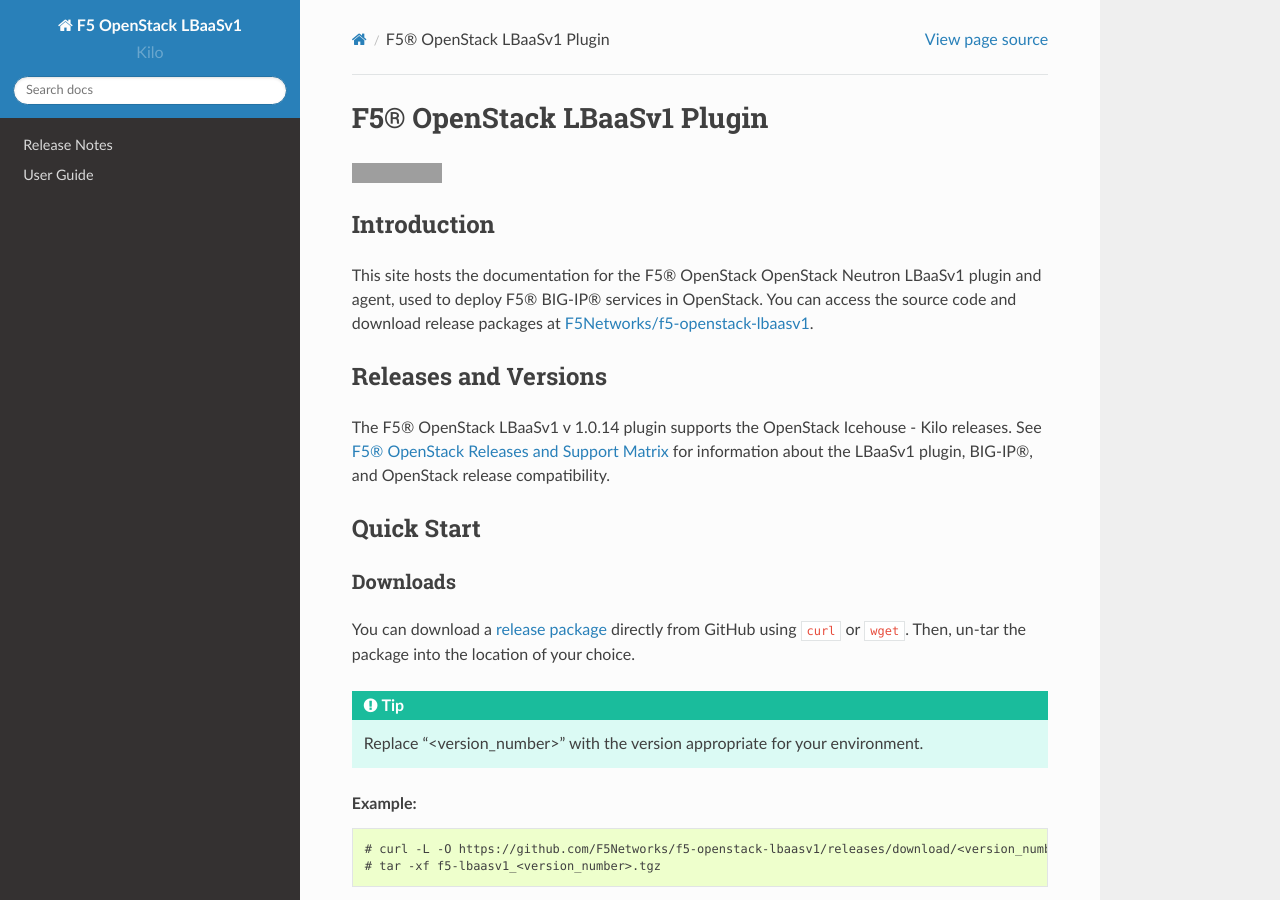
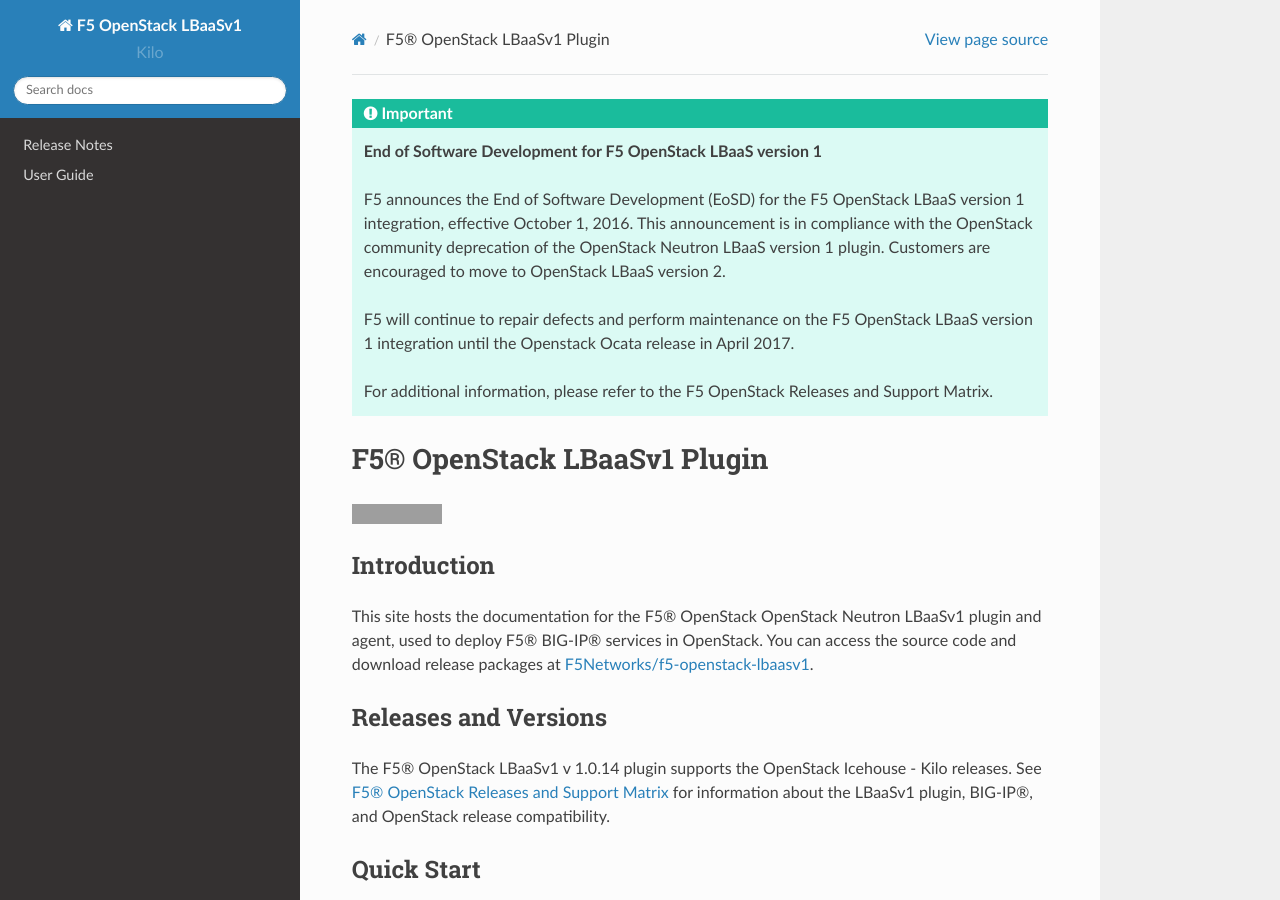
Before and after one commit to F5Networks/f5-openstack-lbaasv1, a Sphinx documentation site: the page built from docs/index.rst, in a window 1280 px wide and 900 px high. Built offline with Sphinx 7.4.7 and the Read the Docs theme 2.0.0, drawn with Linux system fonts in a browser that asks for light colours; some of the changed text lies outside the part shown; grey boxes are pictures that could not be loaded.

Commit message:
Fixes #129 - EOSD announcement
fixes #129

official verbiage

```diff
--- a/README.rst
+++ b/README.rst
@@ -2,6 +2,15 @@
 ====================
 
 |Build status| |docs build status| |slack badge|
+
+
+    **End of Software Development for F5 OpenStack LBaaS version 1**
+
+    F5 announces the End of Software Development (EoSD) for the F5 OpenStack LBaaS version 1 integration, effective October 1, 2016. This announcement is in compliance with the OpenStack community deprecation of the OpenStack Neutron LBaaS version 1 plugin. Customers are encouraged to move to OpenStack LBaaS version 2.
+
+    F5 will continue to repair defects and perform maintenance on the F5 OpenStack LBaaS version 1 integration until the Openstack Ocata release in April 2017.
+
+    For additional information, please refer to the :ref:`F5 OpenStack Releases and Support Matrix`.
 
 Introduction
 ------------
--- a/docs/conf.py
+++ b/docs/conf.py
@@ -74,6 +74,21 @@
 .. |openstack| replace:: {0}
 """.format(openstack_release)
 
+
+# A string of reStructuredText that will be included at the beginning of
+# every source file that is read.
+rst_prolog = """
+.. important::
+
+    **End of Software Development for F5 OpenStack LBaaS version 1**
+
+    F5 announces the End of Software Development (EoSD) for the F5 OpenStack LBaaS version 1 integration, effective October 1, 2016. This announcement is in compliance with the OpenStack community deprecation of the OpenStack Neutron LBaaS version 1 plugin. Customers are encouraged to move to OpenStack LBaaS version 2.
+
+    F5 will continue to repair defects and perform maintenance on the F5 OpenStack LBaaS version 1 integration until the Openstack Ocata release in April 2017.
+
+    For additional information, please refer to the :ref:`F5 OpenStack Releases and Support Matrix`.
+"""
+
 # The language for content autogenerated by Sphinx. Refer to documentation
 # for a list of supported languages.
 #
@@ -98,7 +113,7 @@
 # If true, figures, tables and code-blocks are automatically numbered if they
 # have a caption. For now, it works only with the HTML builder. Default is
 # False.
-numfig = "True"
+numfig = True
 
 # If true, '()' will be appended to :func: etc. cross-reference text.
 #add_function_parentheses = True
@@ -312,5 +327,5 @@
      'docs': (
      'http://f5-openstack-docs.readthedocs.org/en/latest', None),
      'lbaasv2': (
-     'http://f5-openstack-lbaasv2.readthedocs.org/en/latest', None),
+     'http://f5-openstack-lbaasv2-driver.readthedocs.org/en/latest', None),
      }
```
